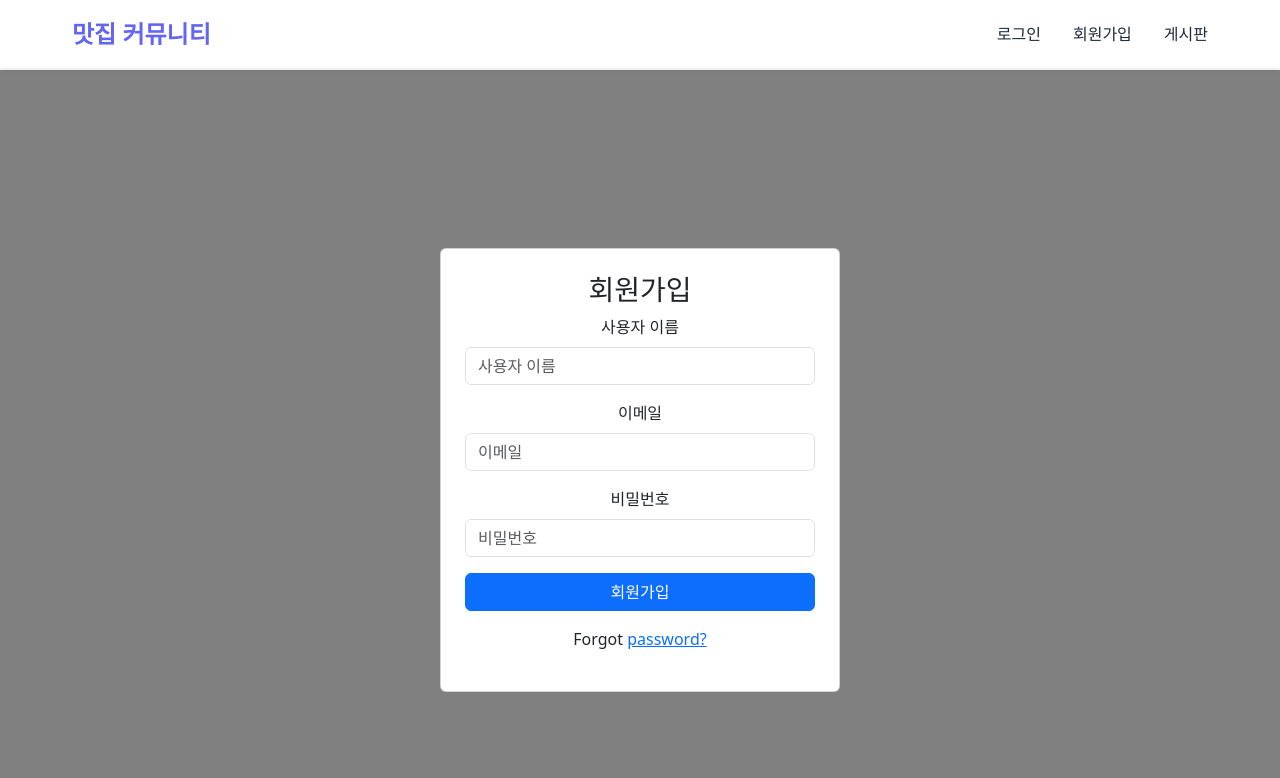
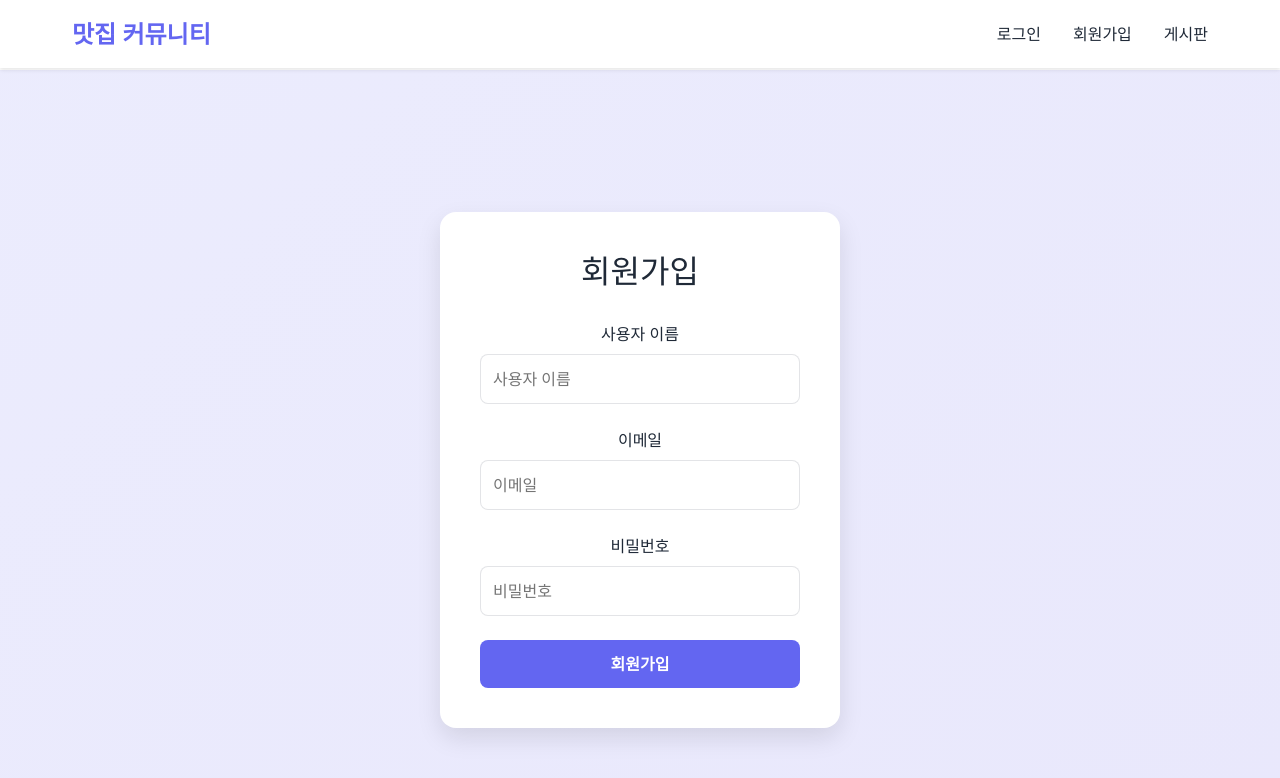
Before and after one commit to sobogil/restaurant-recommend-community, a React (Create React App) app in the folder Front/front-react/: page /register in a window 1280 px wide. Shown: the top 778 px of the page. Built offline with nearby package versions, Linux system fonts and the light colour scheme.

Commit message:
좋아요 오류 수정

```diff
--- a/Front/front-react/src/components/LikeButton.jsx
+++ b/Front/front-react/src/components/LikeButton.jsx
@@ -9,42 +9,50 @@ export const LikeButton = ({ postId }) => {
   const [isLiked, setIsLiked] = useState(false);
   const { token, user } = useContext(AuthContext);
 
-  useEffect(() => {
-    fetchLikes();
-  }, [postId]);
-
   const fetchLikes = async () => {
     try {
       const response = await getLikes(postId);
       setLikeCount(response.data.count);
-      setIsLiked(response.data.likes.some(like => like.userId === user?.id));
+      console.log("response.data.likes", response.data.likes[0].userId);
+      console.log("user", user);
+      if (user.userId == response.data.likes[0].userId) {
+        console.log("user", user);
+        const userLike = response.data.likes.find(like => like.userId === user.userId);
+        setIsLiked(!!userLike);
+      }
     } catch (error) {
       console.error('Error fetching likes:', error);
     }
   };
 
+  useEffect(() => {
+    if (token && user && postId) {
+      fetchLikes();
+    }
+  }, [postId, token, user]);
+
   const handleLike = async () => {
-    if (!token) {
+    if (!token || !user) {
       toast.error('로그인이 필요합니다.');
       return;
     }
 
     try {
       if (isLiked) {
-        console.log("postId", postId);
         await removeLike(token, postId);
         setLikeCount(prev => prev - 1);
         setIsLiked(false);
         toast.success('좋아요를 취소했습니다.');
       } else {
-        console.log("hi");
         await addLike(token, postId);
         setLikeCount(prev => prev + 1);
         setIsLiked(true);
         toast.success('좋아요를 눌렀습니다.');
       }
     } catch (error) {
+      console.error('Like error:', error);
       toast.error('작업 중 오류가 발생했습니다.');
+      fetchLikes();
     }
   };
 
@@ -71,6 +79,7 @@ const HeartButton = styled.button`
   cursor: pointer;
   padding: 0.5rem;
   transition: transform 0.2s;
+  color: ${props => props.$isLiked ? 'inherit' : 'inherit'};
 
   &:hover {
     transform: scale(1.1);
--- a/Front/front-react/src/components/page/Register.jsx
+++ b/Front/front-react/src/components/page/Register.jsx
@@ -1,12 +1,15 @@
-import React, { useContext, useState } from 'react';
+import React, { useState, useContext } from 'react';
+import { useNavigate } from 'react-router-dom';
 import { AuthContext } from '../../context/AuthContext';
-import 'bootstrap/dist/css/bootstrap.min.css';
+import styled from 'styled-components';
+import { colors } from '../../styles/CommonStyles';
 
 const Register = () => {
   const { register } = useContext(AuthContext);
   const [username, setUsername] = useState('');
   const [email, setEmail] = useState('');
   const [password, setPassword] = useState('');
+  const navigate = useNavigate();
 
   const handleSubmit = async (e) => {
     e.preventDefault();
@@ -14,55 +17,122 @@ const Register = () => {
   };
 
   return (
-    <div className="d-flex justify-content-center align-items-center vh-100" style={{ backgroundColor: 'grey' }}>
-      <div className="card p-4" style={{ width: '400px' }}>
-      <h3 className="card-title text-center">회원가입</h3>
-              <form onSubmit={handleSubmit}>
-                <div className="mb-3">
-                  <label className="form-label">사용자 이름</label>
-                  <input
+    <RegisterContainer>
+      <RegisterCard>
+        <RegisterTitle>회원가입</RegisterTitle>
+        <Form onSubmit={handleSubmit}>
+          <FormGroup>
+            <Label>사용자 이름</Label>
+            <Input
               type="text"
-                    className="form-control"
               value={username}
               onChange={(e) => setUsername(e.target.value)}
               placeholder="사용자 이름"
               required
             />
-                </div>
-                <div className="mb-3">
-                  <label className="form-label">이메일</label>
-                  <input
+          </FormGroup>
+          <FormGroup>
+            <Label>이메일</Label>
+            <Input
               type="email"
-                    className="form-control"
               value={email}
               onChange={(e) => setEmail(e.target.value)}
               placeholder="이메일"
               required
             />
-                </div>
-                <div className="mb-3">
-                  <label className="form-label">비밀번호</label>
-                  <input
+          </FormGroup>
+          <FormGroup>
+            <Label>비밀번호</Label>
+            <Input
               type="password"
-                    className="form-control"
               value={password}
               onChange={(e) => setPassword(e.target.value)}
               placeholder="비밀번호"
               required
             />
-                </div>
-                <div className="d-grid">
-                  <button type="submit" className="btn btn-primary">
-                    회원가입
-                  </button>
-                </div>
-          <p className="forgot-password text-right mt-3">
-            Forgot <a href="#">password?</a>
-          </p>
-        </form>
-      </div>
-    </div>
+          </FormGroup>
+          <SubmitButton type="submit">회원가입</SubmitButton>
+        </Form>
+      </RegisterCard>
+    </RegisterContainer>
   );
 };
 
+const RegisterContainer = styled.div`
+  display: flex;
+  justify-content: center;
+  align-items: center;
+  min-height: 100vh;
+  background: linear-gradient(135deg, ${colors.primary}20, ${colors.secondary}20);
+  padding: 2rem;
+`;
+
+const RegisterCard = styled.div`
+  background: white;
+  border-radius: 16px;
+  padding: 2.5rem;
+  width: 100%;
+  max-width: 400px;
+  box-shadow: 0 10px 25px rgba(0, 0, 0, 0.1);
+`;
+
+const RegisterTitle = styled.h1`
+  text-align: center;
+  color: ${colors.dark};
+  font-size: 2rem;
+  margin-bottom: 2rem;
+`;
+
+const Form = styled.form`
+  display: flex;
+  flex-direction: column;
+  gap: 1.5rem;
+`;
+
+const FormGroup = styled.div`
+  display: flex;
+  flex-direction: column;
+  gap: 0.5rem;
+`;
+
+const Label = styled.label`
+  color: ${colors.dark};
+  font-weight: 500;
+`;
+
+const Input = styled.input`
+  padding: 0.75rem;
+  border: 1px solid ${colors.gray}30;
+  border-radius: 8px;
+  font-size: 1rem;
+  transition: all 0.2s;
+
+  &:focus {
+    outline: none;
+    border-color: ${colors.primary};
+    box-shadow: 0 0 0 3px ${colors.primary}20;
+  }
+`;
+
+const SubmitButton = styled.button`
+  background: ${colors.primary};
+  color: white;
+  padding: 0.75rem;
+  border: none;
+  border-radius: 8px;
+  font-size: 1rem;
+  font-weight: 600;
+  cursor: pointer;
+  transition: all 0.2s;
+
+  &:hover {
+    background: ${colors.secondary};
+    transform: translateY(-1px);
+  }
+
+  &:active {
+    transform: translateY(1px);
+  }
+`;
+
 export default Register;
```
Lines whose indentation alone changed are shown as unchanged.
